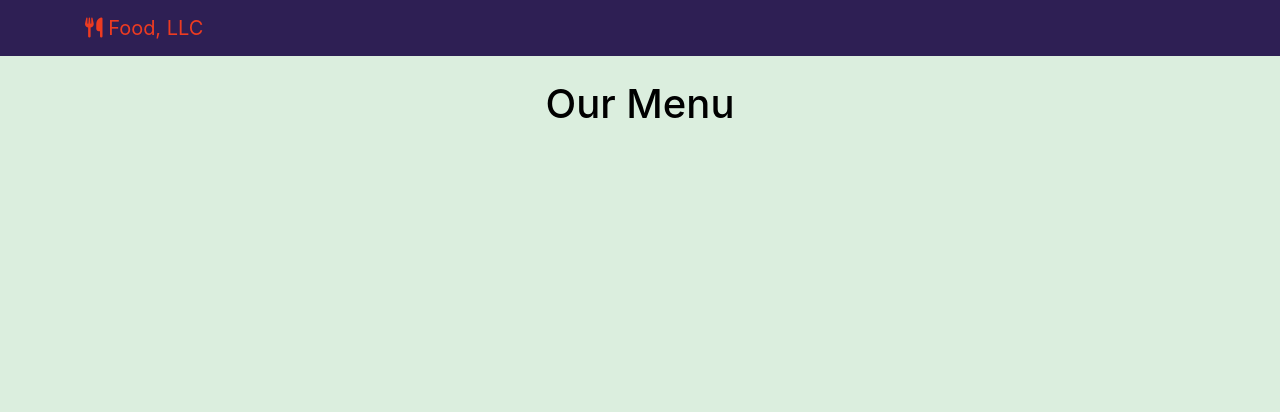
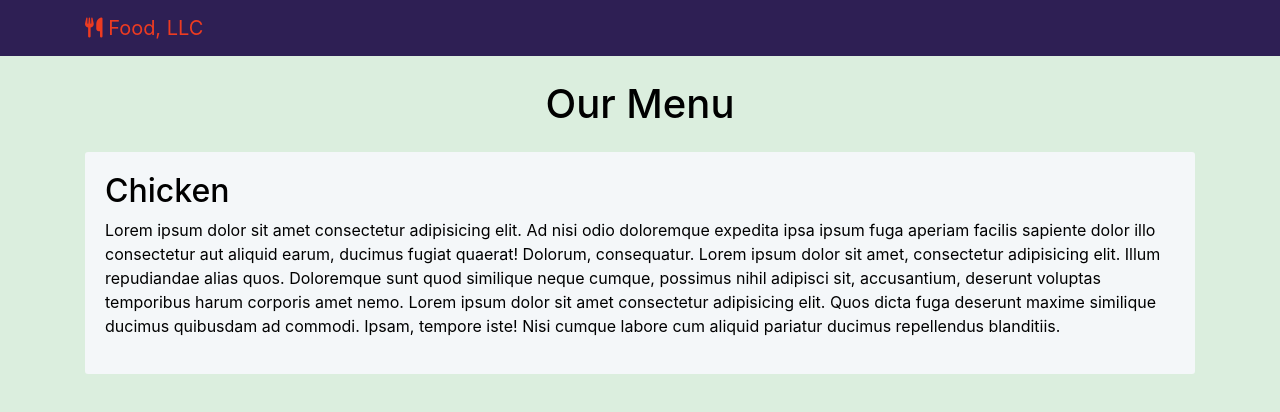
Before and after one commit to MnqobiSB/module-3-Coding-Assignment, a plain HTML site: page index.html in a window 1280 px wide. Drawn offline with nearby package versions, Linux system fonts and the light colour scheme.

Commit message:
Add Main content and project completion

```diff
--- a/css/style.css
+++ b/css/style.css
@@ -28,6 +28,12 @@ body {
 	background-color: #ed3b21;
 }
 
+.item {
+	background-color: #f4f7f9;
+	padding: 20px;
+	border-radius: 3px;
+}
+
 @media (max-width: 575.98px) {
 	.navbar-collapse {
 		border-top: 1px solid #ed3b21;
--- a/index.html
+++ b/index.html
@@ -43,7 +43,24 @@
     </header>
 
     <div class="container">
-      <h1 class="text-center mt-4">Our Menu</h1>
+      <h1 class="page-heading text-center my-4">Our Menu</h1>
+
+      <section class="main-content">
+        <div class="row">
+          <div class="col-12">
+            <div class="item">
+              <h2 class="item-heading">
+                Chicken
+              </h2>
+              <p class="item-text">
+                Lorem ipsum dolor sit amet consectetur adipisicing elit. Ad nisi odio doloremque expedita ipsa ipsum fuga aperiam facilis sapiente dolor illo consectetur aut aliquid earum, ducimus fugiat quaerat! Dolorum, consequatur.
+                Lorem ipsum dolor sit amet, consectetur adipisicing elit. Illum repudiandae alias quos. Doloremque sunt quod similique neque cumque, possimus nihil adipisci sit, accusantium, deserunt voluptas temporibus harum corporis amet nemo.
+                Lorem ipsum dolor sit amet consectetur adipisicing elit. Quos dicta fuga deserunt maxime similique ducimus quibusdam ad commodi. Ipsam, tempore iste! Nisi cumque labore cum aliquid pariatur ducimus repellendus blanditiis.
+              </p>
+            </div>
+          </div>
+        </div>
+      </section>
     </div>
 
     <!-- Option 2: jQuery, Popper.js, and Bootstrap JS -->
```
